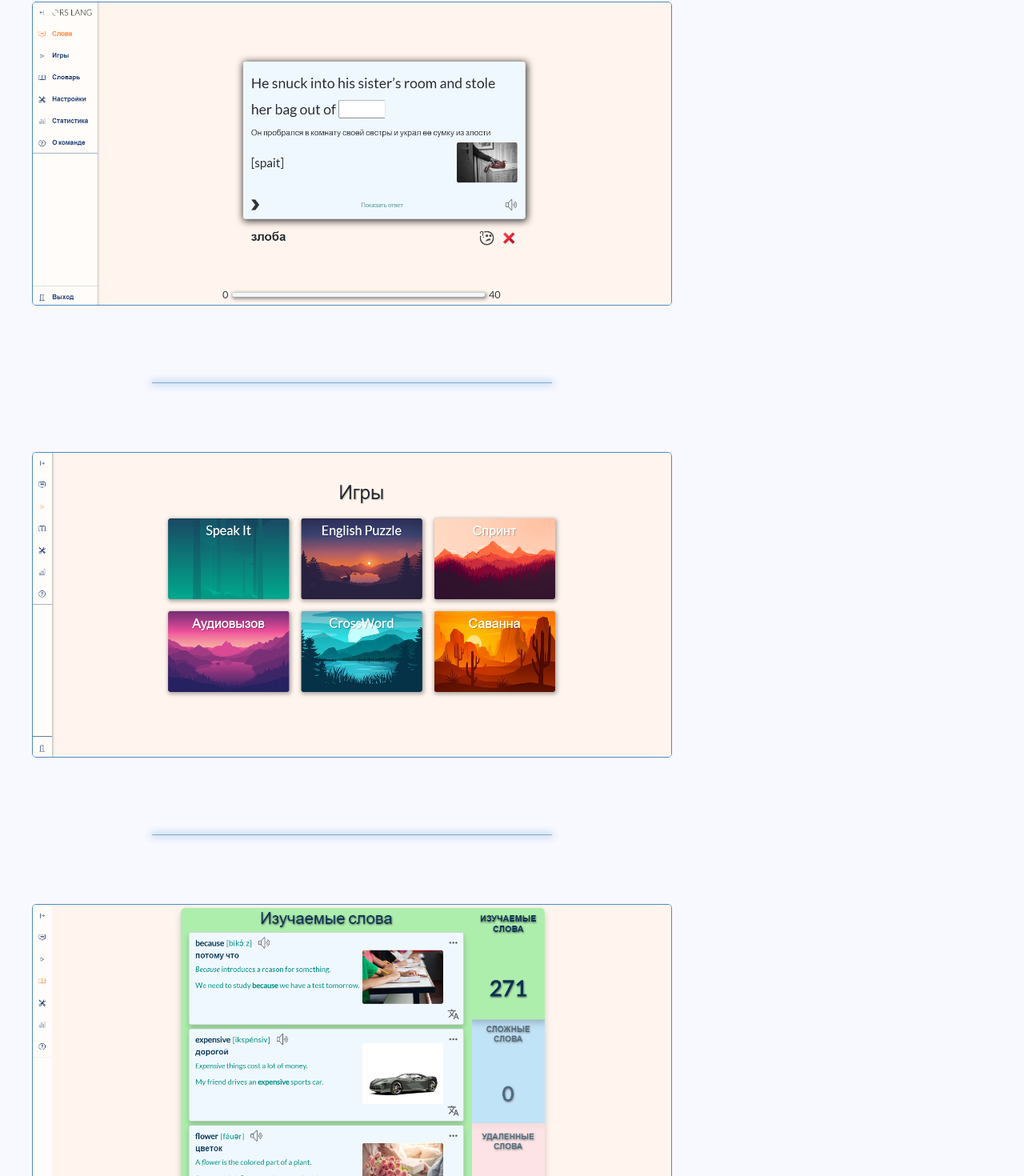
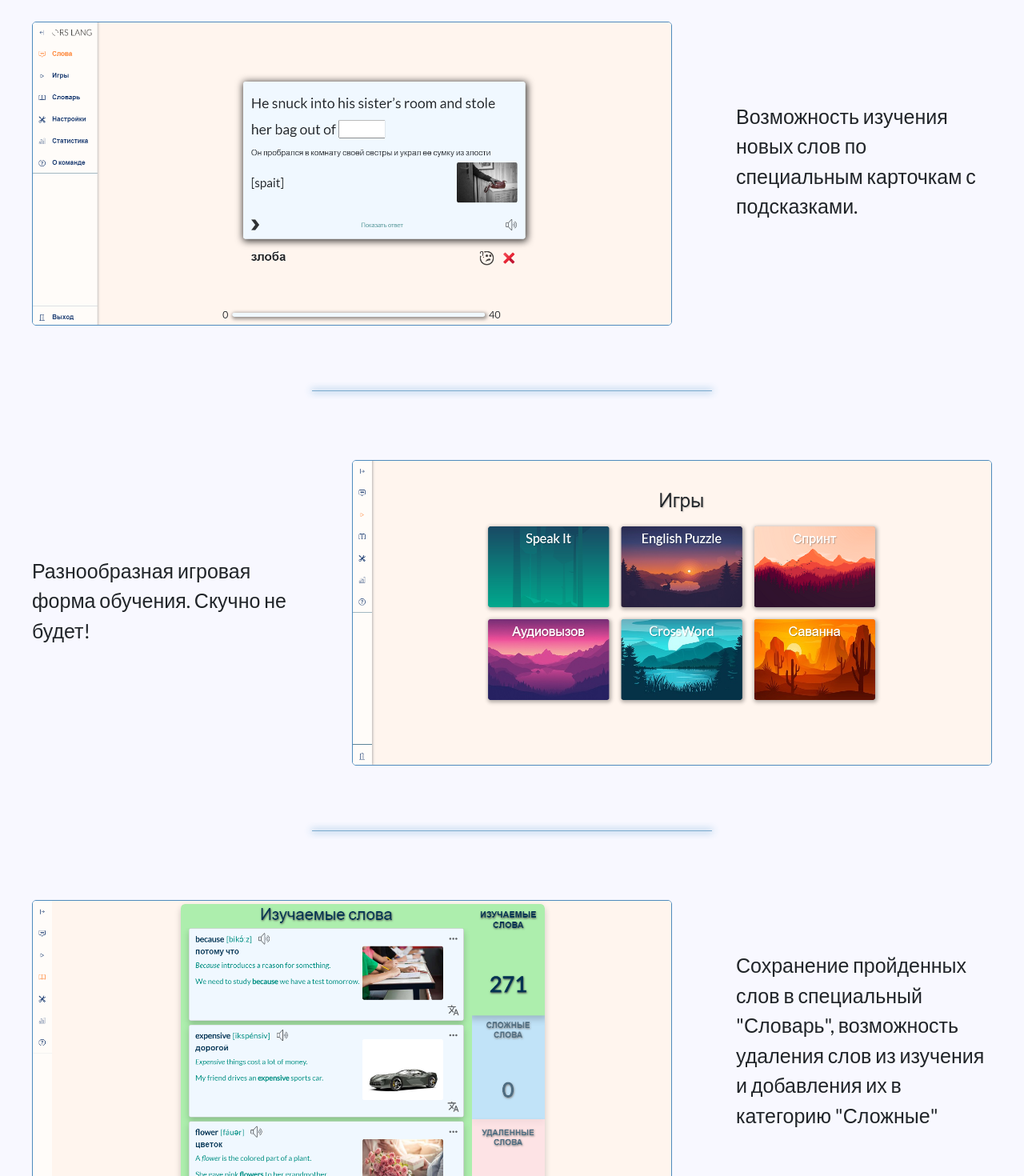
Before and after one commit to Maxvvellh0use/rslang, a React (Create React App) app: page / in a window 1280 px wide. Shown: the part 713-2183 px from the top of the page at 80% size. Built offline with nearby package versions, Linux system fonts and the light colour scheme.

Commit message:
feat: create footer promo-page

```diff
--- a/src/components/PromoPage/PromoPage.js
+++ b/src/components/PromoPage/PromoPage.js
@@ -1,7 +1,8 @@
 import React from "react";
 import './PromoPage.scss'
-import { images } from "./const";
+import { sectionsApplication } from "./const";
 import { ReactComponent as BackgroundPromo } from '../../assets/img/background_promo_page.svg';
+import SpanButton from "../Card/SpanButton/SpanButton";
 class PromoPage extends React.Component {
     state = {
 
@@ -9,20 +10,59 @@ class PromoPage extends React.Component {
 
 
     createBlocksImages = () => {
-        const imagesBlocks = images.map((image, index) => {
+        const imagesBlocks = sectionsApplication.map((section, index) => {
             if (index === 0) {
                 return (
+                    <div className='image_block__wrapper'>
+                        <div className='image_and_description'>
                             <div className="image_block">
-                        <img src={image} className="image_block__image first" alt='image_app'/>
+                                <img src={section.image} className="image_block__image first" alt='image_app'/>
+                            </div>
+                            <div className="image_description__wrapper">
+                                <div className="image_description">
+                                    <span className='image_description__span'>{section.description}</span>
+                                </div>
+                            </div>
+                        </div>
+                    </div>
+
+                )
+            }
+            else if (index % 2 === 0) {
+                return (
+                    <div className='image_block__wrapper'>
+                        <hr className='horizontal_line' align="center" width="500" size="9" color="#3084C1"/>
+                        <div className='image_and_description'>
+                            <div className="image_block">
+                                <img src={section.image} className="image_block__image first" alt='image_app'/>
+                            </div>
+                            <div className="image_description__wrapper">
+                                <div className="image_description">
+                                    <span className='image_description__span'>{section.description}</span>
+                                </div>
+                            </div>
+                        </div>
+                    </div>
+                )
+            } else {
+
+                return (
+                    <div className='image_block__wrapper'>
+                        <hr className='horizontal_line' align="center" width="500" size="9" color="#3084C1"/>
+                        <div className='image_and_description'>
+                            <div className="image_description__wrapper">
+                                <div className="image_description">
+                                    <span className='image_description__span'>{section.description}</span>
+                                </div>
+                            </div>
+                            <div className="image_block">
+                                <img src={section.image} className="image_block__image first" alt='image_app'/>
+                            </div>
+                        </div>
                     </div>
                 )
             }
-            return (
-                <div className="image_block">
-                    <hr className='horizontal_line' align="center" width="500" size="9" color="#3084C1"/>
-                    <img src={image} className="image_block__image" alt='image_app'/>
-                </div>
-            )
+
         })
         return imagesBlocks;
     }
@@ -37,6 +77,7 @@ class PromoPage extends React.Component {
                 <div className='background_promo'>
                     <BackgroundPromo style={{ width: "100vw", height: "100vh" }}/>
                 </div>
+                <article className='main_content'>
                     <section className='logo'>
                         <span className='logo_span'/>
                     </section>
@@ -48,6 +89,21 @@ class PromoPage extends React.Component {
                     <section className='images_application'>
                         {images}
                     </section>
+                </article>
+                <footer className='footer'>
+                    <div className="footer_promo">
+                        <div className='copyright'>
+                            Copyright ©
+                        </div>
+                        <div className='github'>
+                            <a href='https://github.com/Maxvvellh0use/rslang'>
+                                <SpanButton
+                                    className='github_button'
+                                />
+                            </a>
+                        </div>
+                    </div>
+                </footer>
             </main>
         )
     }
--- a/src/components/PromoPage/PromoPage.scss
+++ b/src/components/PromoPage/PromoPage.scss
@@ -1,10 +1,19 @@
+@import "../../style/placeholders";
+
 body {
   background: ghostwhite !important;
 }
 
+.main_content {
+  margin: auto;
+  max-width: 1500px;
+}
+
 .background_promo {
   position: absolute;
-  top: 0;
+  top: 50%;
+  left: 50%;
+  transform: translate(-50%, -50%);
   width: 100%;
   height: 100%;
   z-index: -2;
@@ -36,11 +45,26 @@ body {
   opacity: .6;
 }
 
+.image_block__wrapper {
+  margin-top: 25px;
+  display: flex;
+  flex-direction: column;
+  justify-content: center;
+}
+
+.image_and_description {
+  display: flex;
+  flex-direction: row;
+  justify-content: space-between;
+}
+
 .image_block {
   width: 100%;
   max-width: 800px;
   height: 100%;
   margin: 40px;
+  display: flex;
+  flex-direction: row;
 }
 
 .image_block__image {
@@ -60,10 +84,88 @@ body {
   justify-items: center;
 }
 
-.images_application .image_block:nth-child(2n+1) {
-  justify-self: flex-start;
+.image_description__wrapper {
+  width: 100%;
+  display: flex;
+  justify-content: center;
 }
 
-.images_application .image_block:nth-child(2n) {
-  justify-self: flex-end;
+.image_description {
+  width: 100%;
+  height: 100%;
+  vertical-align: middle;
+  display: flex;
+  justify-content: center;
+  align-items: center;
+  align-content: center;
 }
+
+.image_description__span {
+  vertical-align: middle;
+  font-size: 25px;
+  max-width: 400px;
+  margin: 40px;
+  text-align: left;
+}
+
+.footer {
+  color: ghostwhite;
+  font-size: 20px;
+  margin-top: 40px;
+  background: #347BBD;
+  display: flex;
+  justify-content: center;
+}
+
+.footer_promo {
+  display: flex;
+  justify-content: space-between;
+  align-items: center;
+  padding: 20px 40px 20px 40px;
+  width: 100%;
+  max-width: 1500px;
+  height: 100px;
+}
+
+.github_button {
+  @extend %my-transition;
+  display: block;
+  cursor: pointer;
+  animation-duration: 1s;
+  animation-name: opacity_button;
+  margin-right: 20px ;
+  width: 45px;
+  height: 45px;
+  background-image: url('../../assets/img/icons/github_icon.png');
+  background-repeat: no-repeat;
+  background-position: center;
+  background-size: 45px;
+  &:hover {
+    transform: scale(1.1);
+  }
+  @media (max-width: 800px) {
+    width: 25px;
+    height: 25px;
+    background-size: 25px;
+  }
+  @media (max-width: 500px) {
+    width: 20px;
+    height: 20px;
+    background-size: 20px;
+  }
+}
+//.images_application .image_block__wrapper:nth-child(2n+1) .image_block {
+//  align-self: flex-start;
+//}
+//
+//.images_application .image_block__wrapper:nth-child(2n) .image_block {
+//  align-self: flex-end;
+//}
+
+//.images_application .image_block__wrapper:nth-child(2n+1) .image_description {
+//  align-self: flex-end;
+//}
+//
+//.images_application .image_block__wrapper:nth-child(2n) .image_description {
+//  align-self: flex-start;
+//}
--- a/src/components/PromoPage/const.js
+++ b/src/components/PromoPage/const.js
@@ -4,4 +4,28 @@ import dictionaryImage from '../../assets/img/screenshots/screenshots_dictionary
 import settingsImage from '../../assets/img/screenshots/screenshots_settings.png';
 import statisticsImage from '../../assets/img/screenshots/screenshots_statistics.png';
 
-export const images = [cardImage, gamesImage, dictionaryImage, settingsImage, statisticsImage]
+const cardBlock = {
+    image: cardImage,
+    description: 'Возможность изучения новых слов по специальным карточкам с подсказками.',
+}
+const gamesBlock = {
+    image: gamesImage,
+    description: 'Разнообразная игровая форма обучения. Скучно не будет!',
+}
+const dictionaryBlock = {
+    image: dictionaryImage,
+    description: `Сохранение пройденных слов в специальный "Словарь", возможность удаления слов из изучения и добавления
+        их в категорию "Сложные"`,
+}
+const settingsBlock= {
+    image: settingsImage,
+    description: `Возможность скрытия и показа подсказок на карточках с новыми словами, настройка изучения максимального
+        и минимального количества новых слов`,
+
+}
+const statisticsBlock = {
+    image: statisticsImage,
+    description: 'Ведение долгосрочной статистики прогресса обучения.',
+}
+
+export const sectionsApplication = [cardBlock, gamesBlock, dictionaryBlock, settingsBlock, statisticsBlock]
```
Also changed, not shown: src/assets/img/icons/github_icon.png (added). Lines whose indentation alone changed are shown as unchanged.
